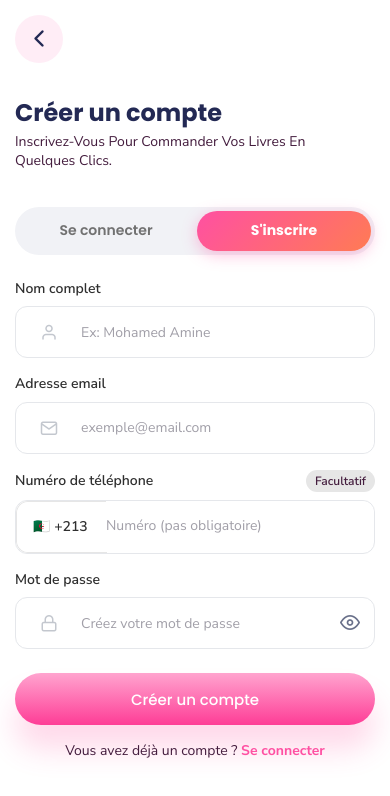
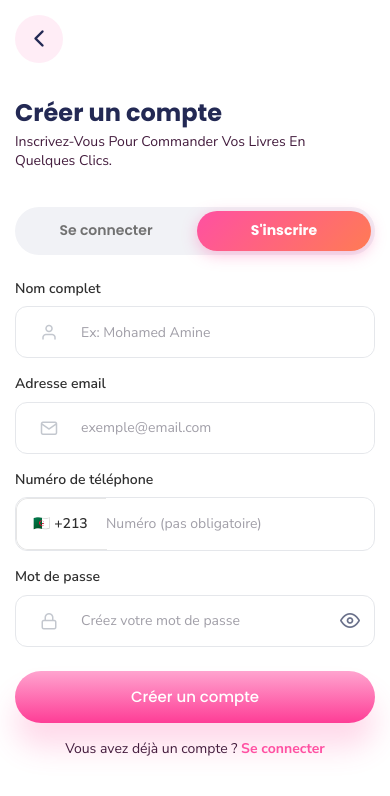
Before and after one commit to mohammmeeed/pitchou-phone, a React (Vite) app in the folder frontend/: page /signup in a window 390 px wide. Shown: the top 796 px of the page. Built offline with nearby package versions, Linux system fonts and the light colour scheme.

Commit message:
fix: supprimer le badge facultatif sur le champ numero de telephone

```diff
--- a/frontend/src/pages/Auth.jsx
+++ b/frontend/src/pages/Auth.jsx
@@ -317,16 +317,11 @@ const Auth = ({ defaultTab = 'login' }) => {
                     </div>
                   </div>
 
-                  {/* Téléphone (facultatif / pas obligatoire) */}
+                  {/* Téléphone */}
                   <div className="mb-3">
-                    <div className="d-flex align-items-center justify-content-between mb-2">
-                      <label className="form-label font-14 font-w600 text-dark mb-0">
-                        Numéro de téléphone
-                      </label>
-                      <span className="badge bg-light text-secondary font-11 px-2 py-1 rounded-pill">
-                        Facultatif
-                      </span>
-                    </div>
+                    <label className="form-label font-14 font-w600 text-dark mb-2">
+                      Numéro de téléphone
+                    </label>
                     <div className="input-group dz-select">
                       <div className="input-group-text p-0">
                         <select
```
